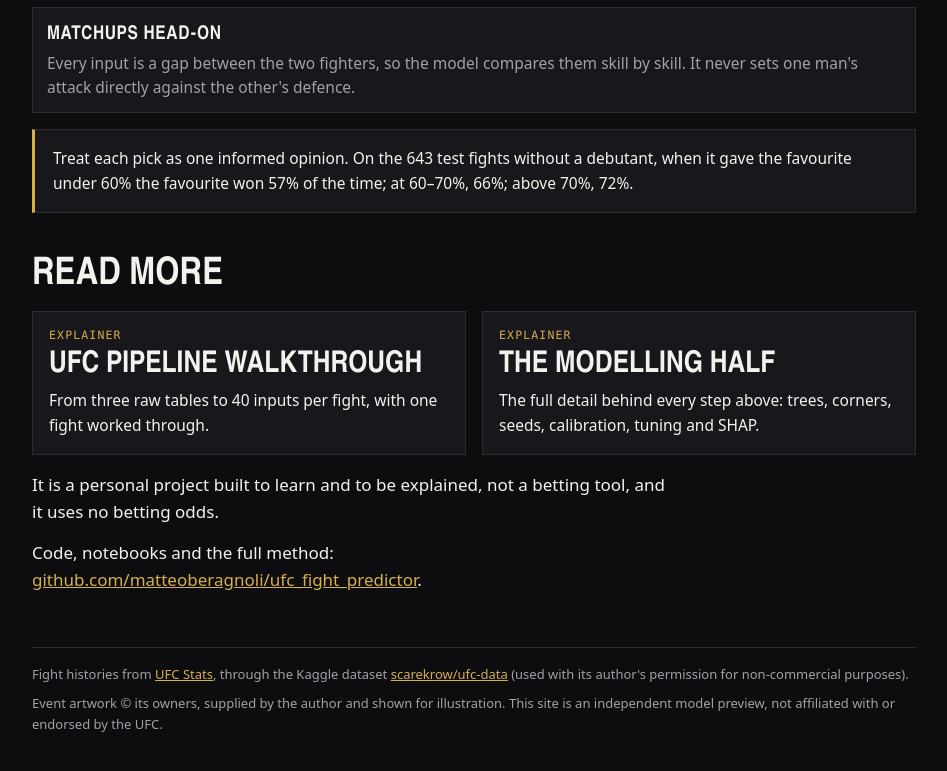
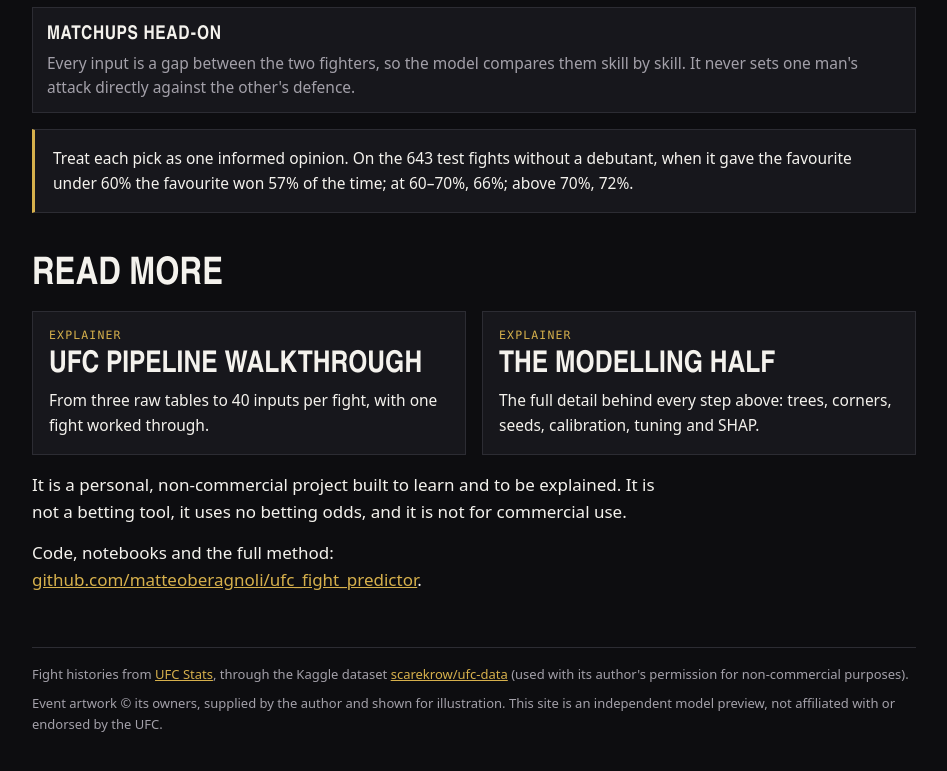
Before and after one commit to matteoberagnoli/ufc_fight_predictor, a plain HTML site: page docs/index.html in a window 1280 px wide. Shown: the part 3707-4478 px from the top of the page, without its empty margins (166-1113 px from the left). Drawn offline with Linux system fonts and the light colour scheme; a web font is replaced by a local one.

Commit message:
Website front page: state the project is non-commercial
Co-Authored-By: Claude Sonnet 5.5 <noreply@anthropic.com>

```diff
--- a/docs/index.html
+++ b/docs/index.html
@@ -234,7 +234,7 @@ footer p{max-width:none} footer p+p{margin-top:8px}
     <a class="fcard" href="pipeline/"><div class="fbody"><p class="fev">Explainer</p><h3>UFC Pipeline Walkthrough</h3><p class="fpick">From three raw tables to 40 inputs per fight, with one fight worked through.</p></div></a>
     <a class="fcard" href="modelling/"><div class="fbody"><p class="fev">Explainer</p><h3>The Modelling Half</h3><p class="fpick">The full detail behind every step above: trees, corners, seeds, calibration, tuning and SHAP.</p></div></a>
   </div>
-  <p style="margin-top:16px">It is a personal project built to learn and to be explained, not a betting tool, and it uses no betting odds.</p>
+  <p style="margin-top:16px">It is a personal, non-commercial project built to learn and to be explained. It is not a betting tool, it uses no betting odds, and it is not for commercial use.</p>
   <p>Code, notebooks and the full method: <a href="https://github.com/matteoberagnoli/ufc_fight_predictor">github.com/matteoberagnoli/ufc_fight_predictor</a>.</p>
 </section>
 
```
